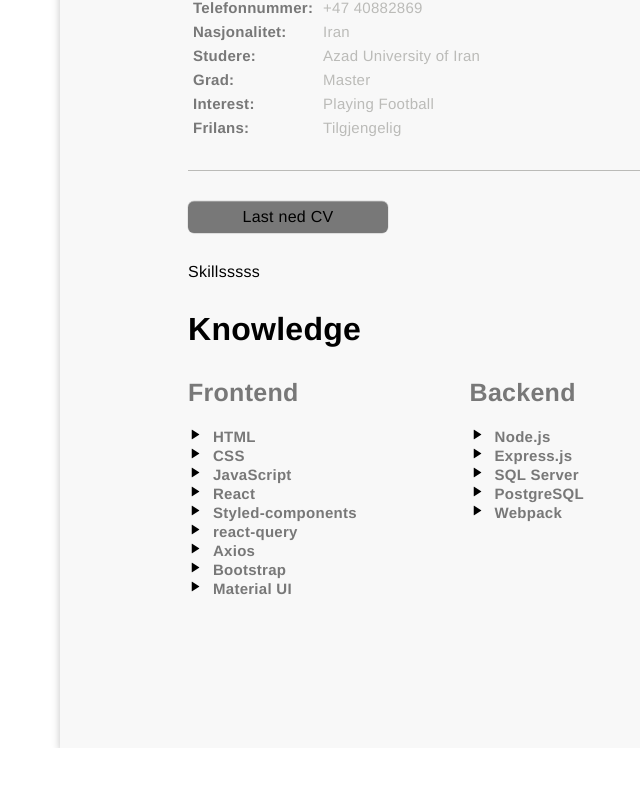
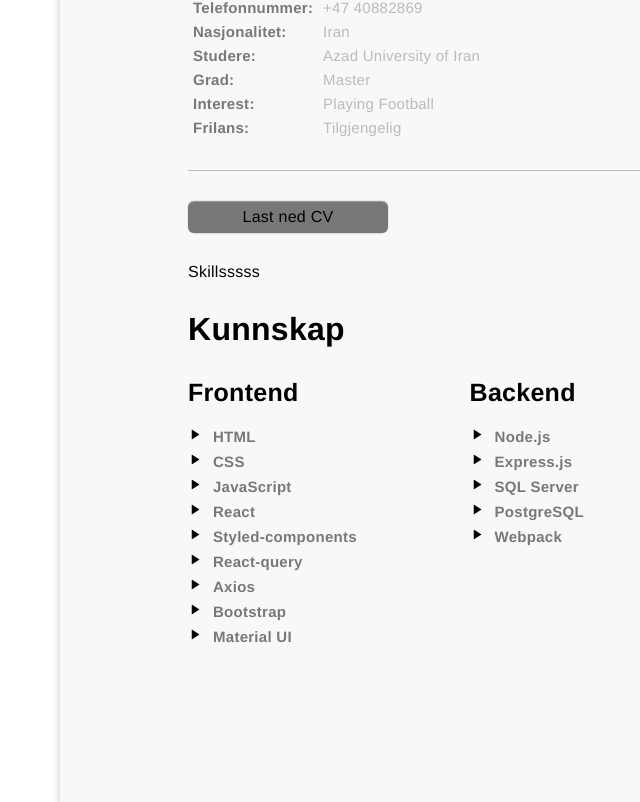
Before and after one commit to maf256/sitedesign, a Next.js app: page /about in a window 1280 px wide. Shown: the part 1495-2297 px from the top of the page, without its empty margins (260-900 px from the left). Before the commit the page ends 2243 px from the top, so only its background shows below. Built offline with nearby package versions, Linux system fonts and the light colour scheme.

Commit message:
Fixed Knowledge langeage

```diff
--- a/components/about/index.js
+++ b/components/about/index.js
@@ -42,7 +42,7 @@ export default function About({language}){
             Skillsssss
         </Skills>
 
-            <h1>Knowledge</h1>
+            <h1>{Data.about[language ? 'en' : 'nr'].knowledge.knowledge}</h1>
         <Knowledge>
             <UlKnowledge>
             <h4>Frontend</h4>
--- a/components/about/pageStyled.js
+++ b/components/about/pageStyled.js
@@ -10,6 +10,8 @@ export const AboutPage = styled.div`
     }
     h1,h2{
         margin: 30px 0px;
+        color: ${({theme}) => theme.Text_Logo};
+
     }
     @media (min-width: 900px) {
         margin-left: 25%;
@@ -146,7 +148,7 @@ export const UlKnowledge = styled.ul`
     } */
     h4 {
         display:inline-block;
-        color: ${({theme}) => theme.Text_Title};
+        color: ${({theme}) => theme.Text_Logo};
         margin-bottom: 20px;
         font-size: 25px;
 
@@ -158,7 +160,8 @@ export const UlKnowledge = styled.ul`
     }
     li {
         display: flex;
-        align-items: center;;
+        align-items: center;
+        margin-bottom: 6px;
         /* width: 100px; */
     }
 
--- a/components/common/Data.js
+++ b/components/common/Data.js
@@ -115,7 +115,8 @@ export const Data = {
                 {date: '2013 - 2015', name: 'Master in Business strategic - PNU University of IRAN'}
             ],
             knowledge: {
-                frontend: ['HTML','CSS','JavaScript', 'React', 'Styled-components', 'react-query', 'Axios', 'Bootstrap', 'Material UI'],
+                knowledge: 'Kunnskap',
+                frontend: ['HTML','CSS','JavaScript', 'React', 'Styled-components', 'React-query', 'Axios', 'Bootstrap', 'Material UI'],
                 backend: ['Node.js', 'Express.js', 'SQL Server', 'PostgreSQL','Webpack']
             }
         },
@@ -145,7 +146,8 @@ export const Data = {
                 {date: '2013 - 2015', name: 'Master in Business strategic - PNU University of IRAN'}
             ],
             knowledge: {
-                frontend: ['HTML','CSS','JavaScript', 'React', 'Styled-components', 'react-query', 'Axios', 'Bootstrap', 'Material UI'],
+                knowledge: 'Knowledge',
+                frontend: ['HTML','CSS','JavaScript', 'React', 'Styled-components', 'React-query', 'Axios', 'Bootstrap', 'Material UI'],
                 backend: ['Node.js', 'Express.js', 'SQL Server', 'PostgreSQL','Webpack']
             }
         }
```
